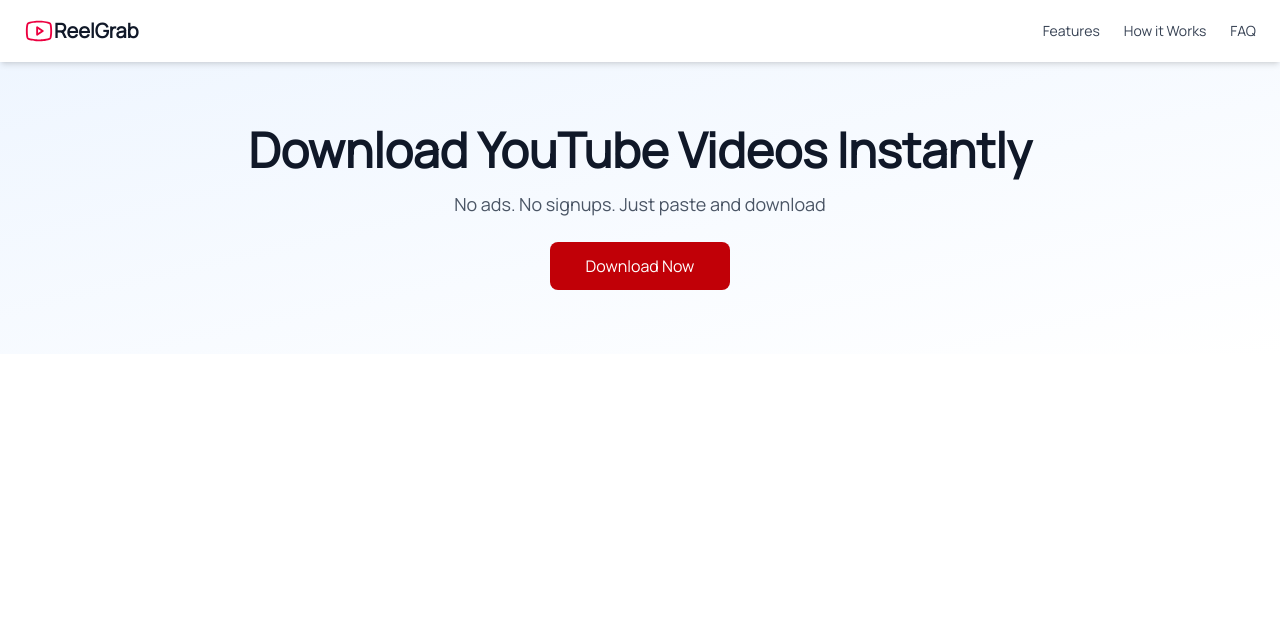
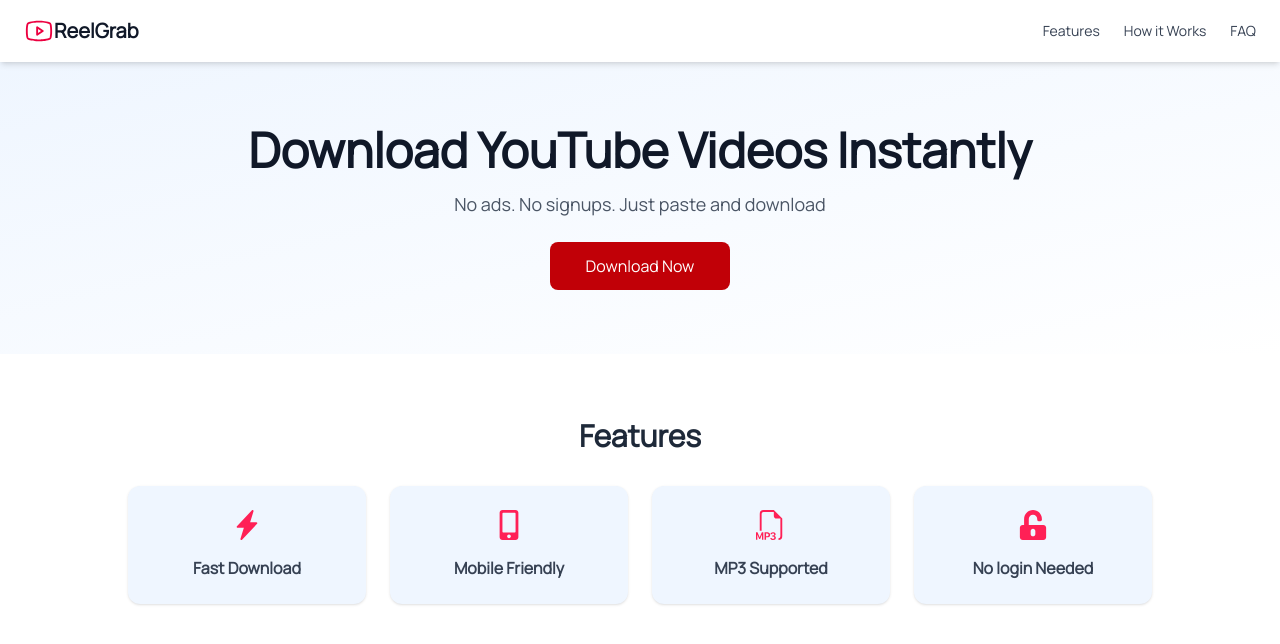
Before and after one commit to kadelcode/youtube-downloader, a Next.js app: page / in a window 1280 px wide. Shown: the top 644 px of the page. Built offline with nearby package versions, Linux system fonts and the light colour scheme.

Commit message:
Features section

```diff
--- /dev/null
+++ b/src/app/components/Features.tsx
@@ -0,0 +1,60 @@
+"use client";
+
+import { motion } from "framer-motion";
+import { BsFillLightningChargeFill } from "react-icons/bs";
+import { FaMobileAlt } from "react-icons/fa";
+import { BsFiletypeMp3 } from "react-icons/bs";
+import { FaUnlockAlt } from "react-icons/fa";
+
+export default function Features() {
+    const features = [
+        {
+            icon: <BsFillLightningChargeFill size={30} />,
+            label: 'Fast Download',
+        },
+        {
+            icon: <FaMobileAlt size={30} />,
+            label: 'Mobile Friendly',
+        },
+        {
+            icon: <BsFiletypeMp3 size={30} />,
+            label: 'MP3 Supported',
+        },
+        {
+            icon: <FaUnlockAlt size={30} />,
+            label: 'No login Needed',
+        },
+    ];
+
+    return (
+        <section id="features" className="py-16 px-4 bg-white">
+            <motion.h2
+              className="text-3xl font-bold text-center text-gray-800 mb-8"
+              initial={{ opacity: 0, y: 40 }}
+              whileInView={{ opacity: 1, y: 0 }}
+              transition={{ duration: 0.6 }}
+            >
+                Features
+            </motion.h2>
+
+            <div className="grid grid-cols-2 md:grid-cols-4 gap-6 max-w-5xl mx-auto">
+                {features.map((f, i) => (
+                    <motion.div
+                      key={i}
+                      className="p-6 bg-blue-50 rounded-xl text-center shadow"
+                      initial={{ opacity: 0, y: 40 }}
+                      whileInView={{ opacity: 1, y: 0}}
+                      transition={{ duration: 0.6,  delay: i * 0.2 }}
+                    >
+                        <div className="flex items-center justify-center mb-4 text-rose-500">
+                            {f.icon}
+                        </div>
+                        <div className="mt-2 font-semibold text-gray-700">
+                            {f.label}
+                        </div>
+                    </motion.div>
+                ))}
+            </div>
+        </section>
+    )
+}
--- a/src/app/page.tsx
+++ b/src/app/page.tsx
@@ -1,11 +1,13 @@
 import Navbar from "./components/Navbar";
 import Hero from "./components/Hero";
+import Features from "./components/Features";
 
 export default function Home() {
   return (
     <>
       <Navbar />
       <Hero />
+      <Features />
     </>
   )
 }
```
